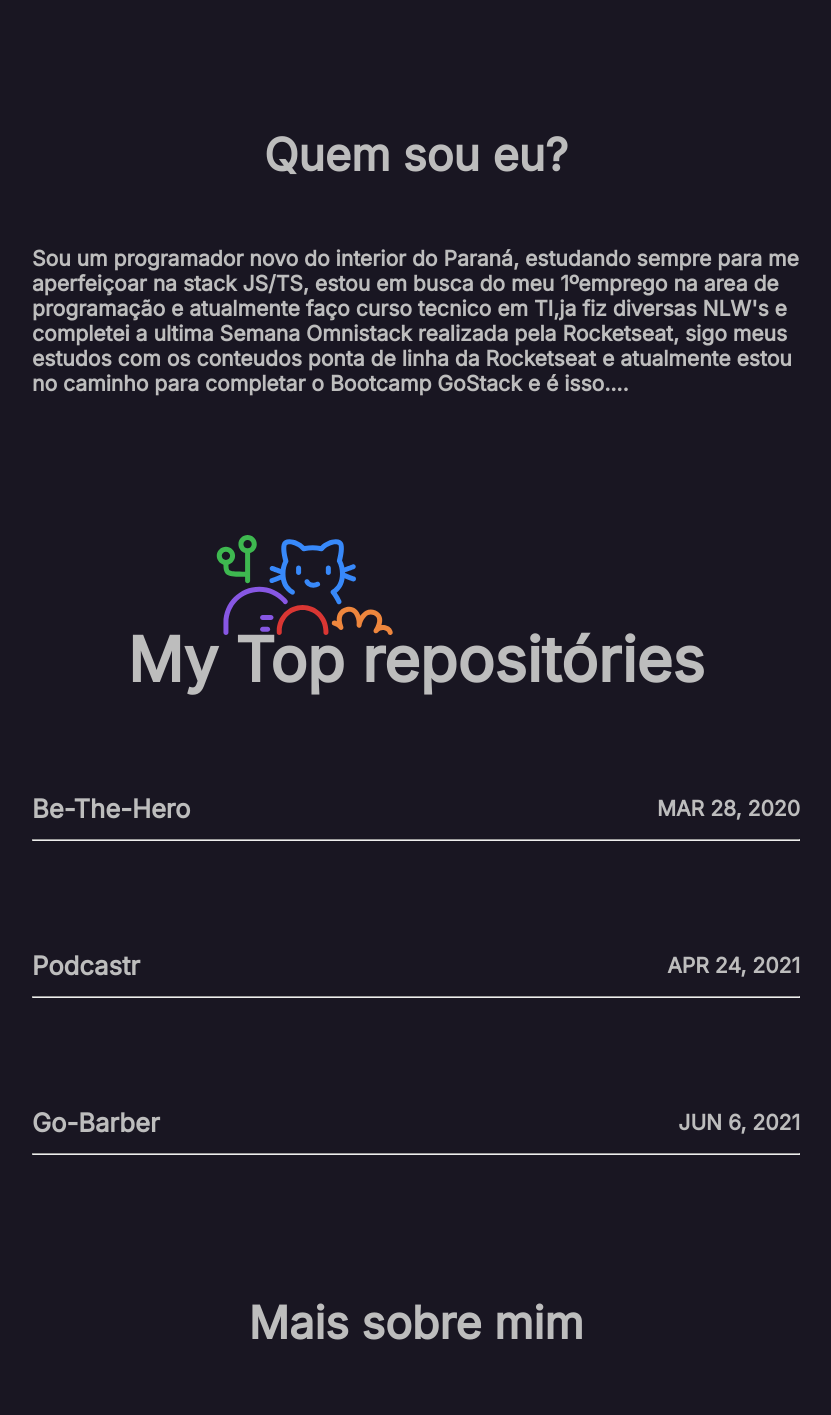
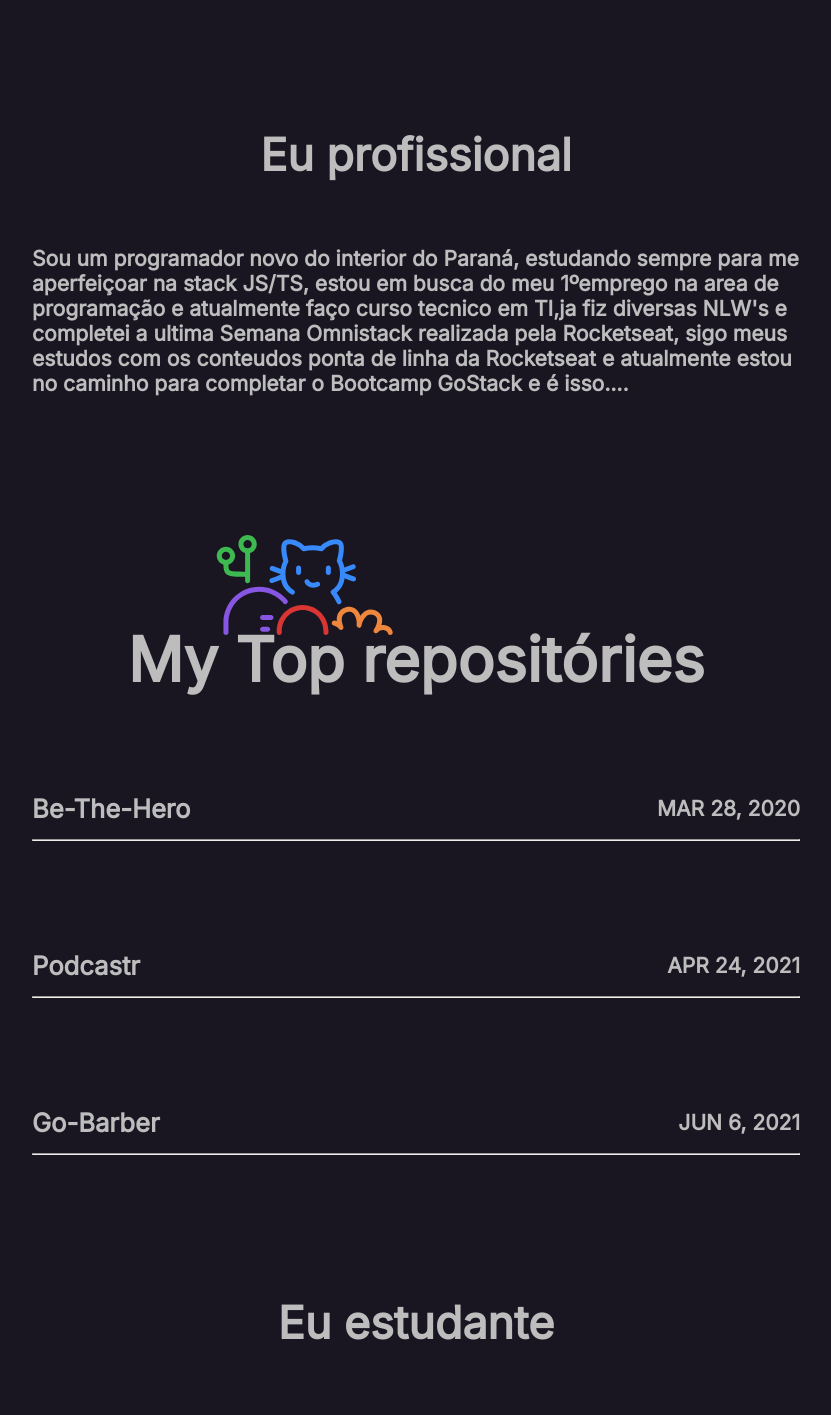
Before and after one commit to Vitor-Klein/Portifolio, a Next.js app: page / in a window 1280 px wide. Shown: the part 800-2215 px from the top of the page, without its empty margins (224-1055 px from the left). Built offline with nearby package versions, Linux system fonts and the light colour scheme.

Commit message:
adjust titles texts

```diff
--- a/src/pages/index.tsx
+++ b/src/pages/index.tsx
@@ -49,7 +49,7 @@
           </div>
 
           <Text
-            title="Quem sou eu?"
+            title="Eu profissional"
             content="Sou um programador novo do interior do Paraná, estudando sempre para me aperfeiçoar
             na stack JS/TS, estou em busca do meu 1ºemprego na area de programação
             e atualmente faço curso tecnico em TI,ja fiz diversas NLW's e completei
@@ -80,7 +80,7 @@
 
 
           <Text
-            title="Mais sobre mim"
+            title="Eu estudante"
             content="Como eu disse anteriormente, atualmente eu faço ensino medio
           tecnico em informática, curso técnico esse que possui matérias especializadas
           em programação web com HTML,CSS e JS, quanto uma matéria focada em programação
```
